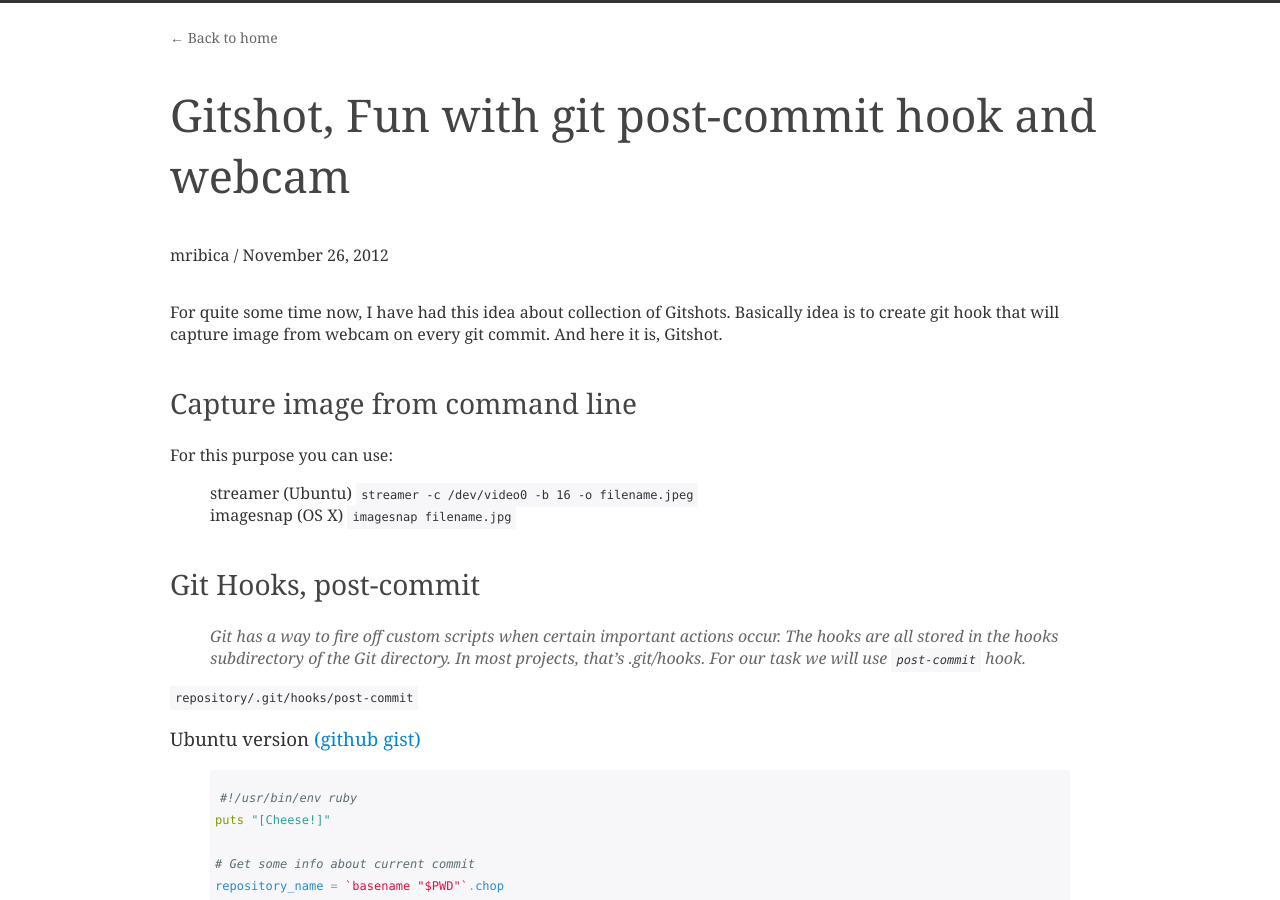
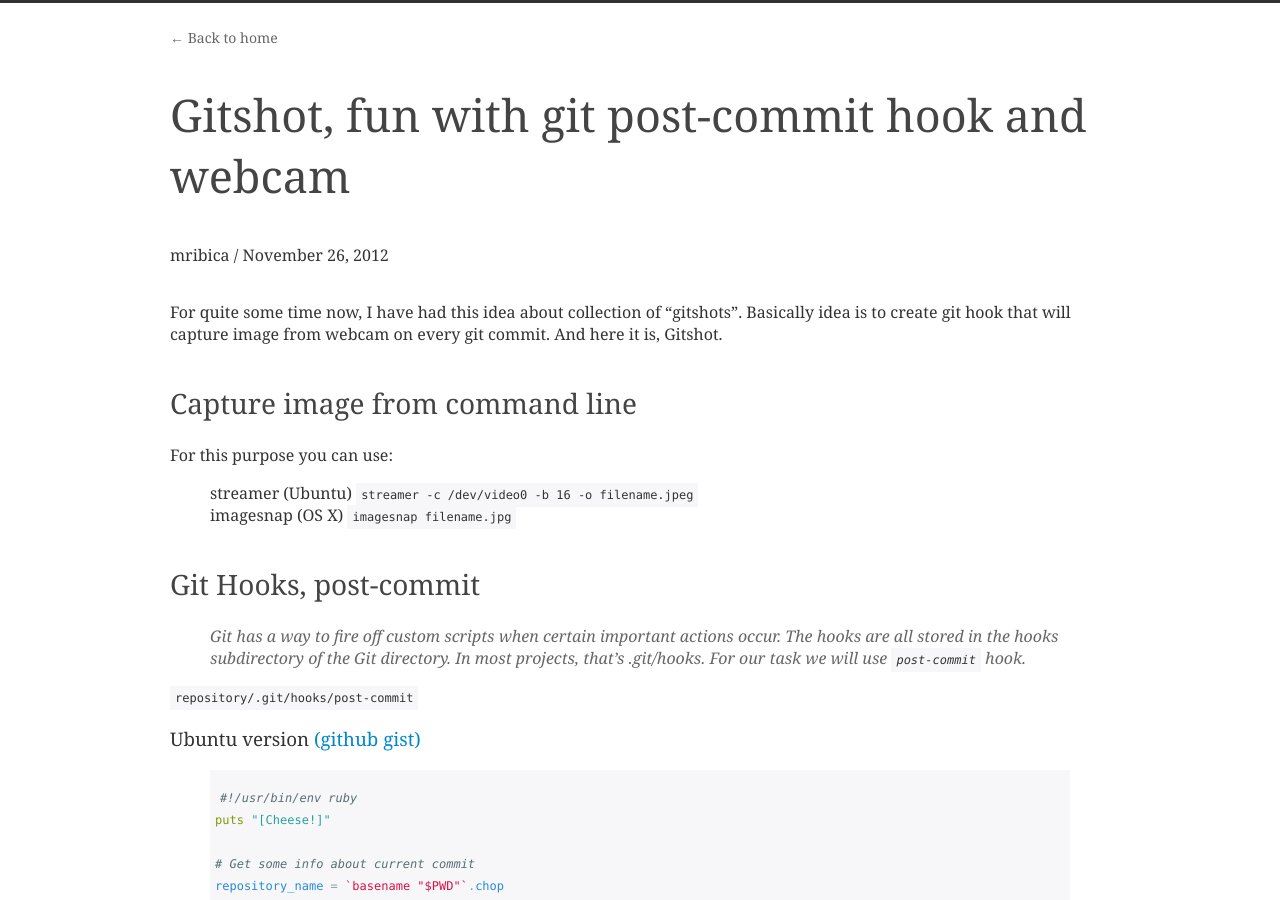
Before and after one commit to mribica/mribica.github.com, a Jekyll site: the page built from _posts/2012-11-26-fun-with-git-pre-commit.markdown, in a window 1280 px wide and 900 px high. Built offline with Jekyll 4.4.1, drawn with Linux system fonts in a browser that asks for light colours; Markdown is read by kramdown in place of the engine named in the settings.

```diff
--- a/_posts/2012-11-26-fun-with-git-pre-commit.markdown
+++ b/_posts/2012-11-26-fun-with-git-pre-commit.markdown
@@ -1,10 +1,10 @@
 ---
 layout: post
-title: "Gitshot, Fun with git post-commit hook and webcam"
+title: "Gitshot, fun with git post-commit hook and webcam"
 author: "mribica"
 ---
 
-For quite some time now, I have had this idea about collection of Gitshots. Basically idea is to create
+For quite some time now, I have had this idea about collection of "gitshots". Basically idea is to create
 git hook that will capture image from webcam on every git commit. And here it is, Gitshot.
 
 ## Capture image from command line
@@ -22,7 +22,7 @@ For this purpose you can use:
 
 `repository/.git/hooks/post-commit`
 
-### Ubuntu version [(github gist)](https://gist.github.com/4297407)
+### Ubuntu version [(github gist)](https://gist.github.com/4297617)
 
 {% highlight ruby%}
 
@@ -39,7 +39,7 @@ exit 1
 
 {% endhighlight %}
 
-### OS X Version [(github gist)](https://gist.github.com/4297384)
+### OS X Version [(github gist)](https://gist.github.com/4297623)
 
 {% highlight ruby%}
 
```
